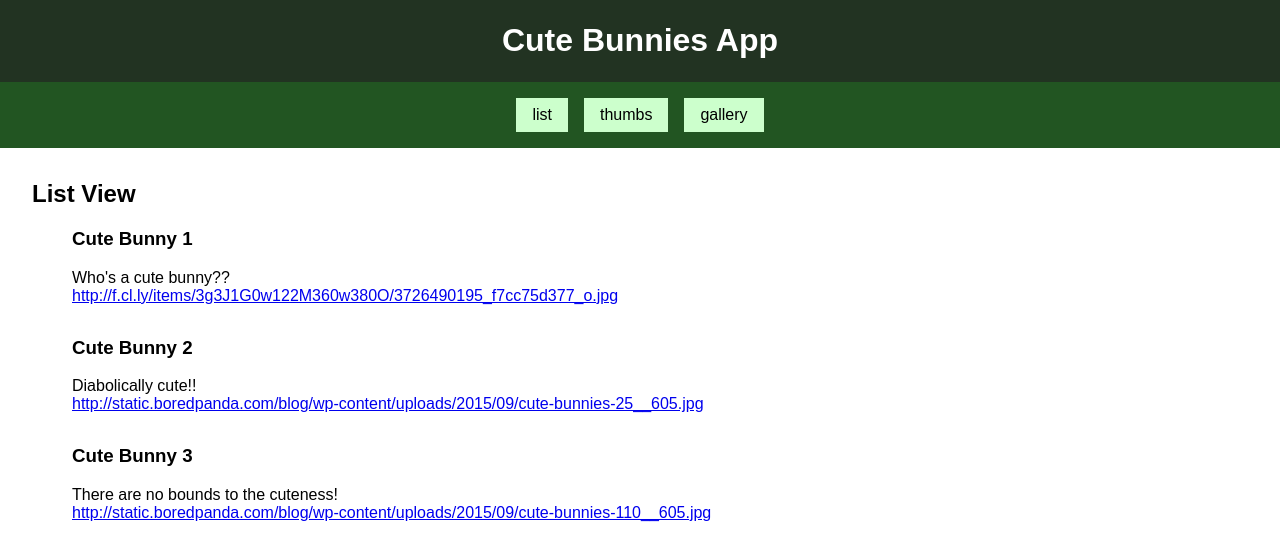
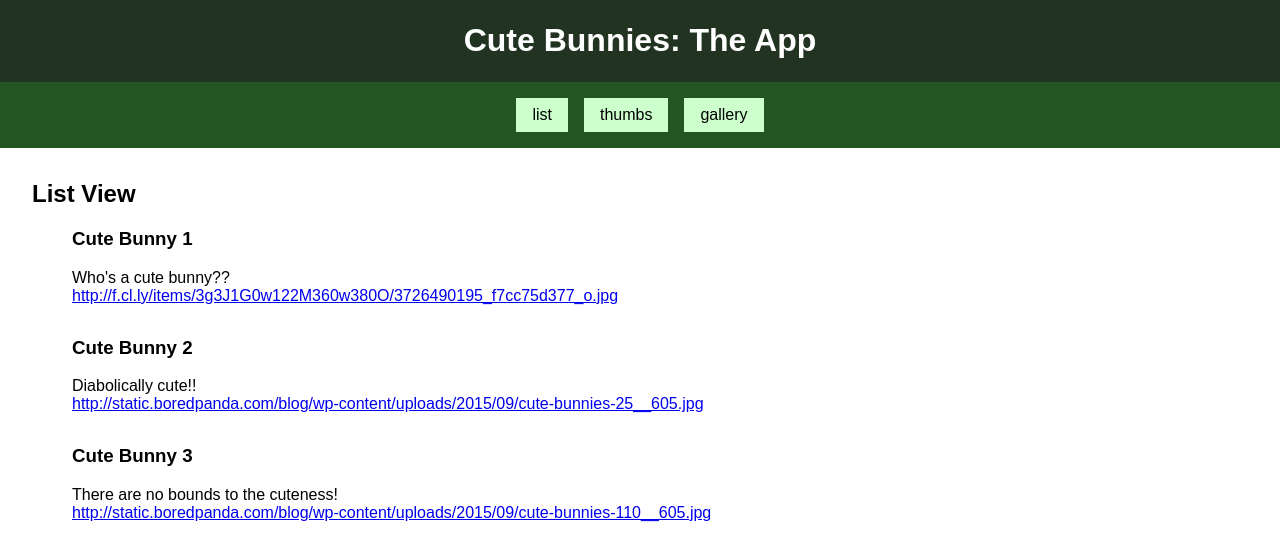
Before and after one commit to cfpdx-401JS-summer-2017/image-gallery, a React (Create React App) app: page / in a window 1280 px wide. Shown: the top 560 px of the page. Built offline with nearby package versions, Linux system fonts and the light colour scheme.

Commit message:
change page title

```diff
--- a/public/index.html
+++ b/public/index.html
@@ -11,7 +11,7 @@
     <link rel="manifest" href="%PUBLIC_URL%/manifest.json">
     <link rel="shortcut icon" href="%PUBLIC_URL%/favicon.png">
 
-    <title>Image Gallery</title>
+    <title>Cute Bunnies: The App</title>
   </head>
   <body>
     <noscript>
--- a/src/App.js
+++ b/src/App.js
@@ -41,7 +41,7 @@ class App extends Component {
     return (
       <main>
         <header>
-          <h1>Cute Bunnies App</h1>
+          <h1>Cute Bunnies: The App</h1>
         </header>
         <nav>
           {views.map(v => (
```
